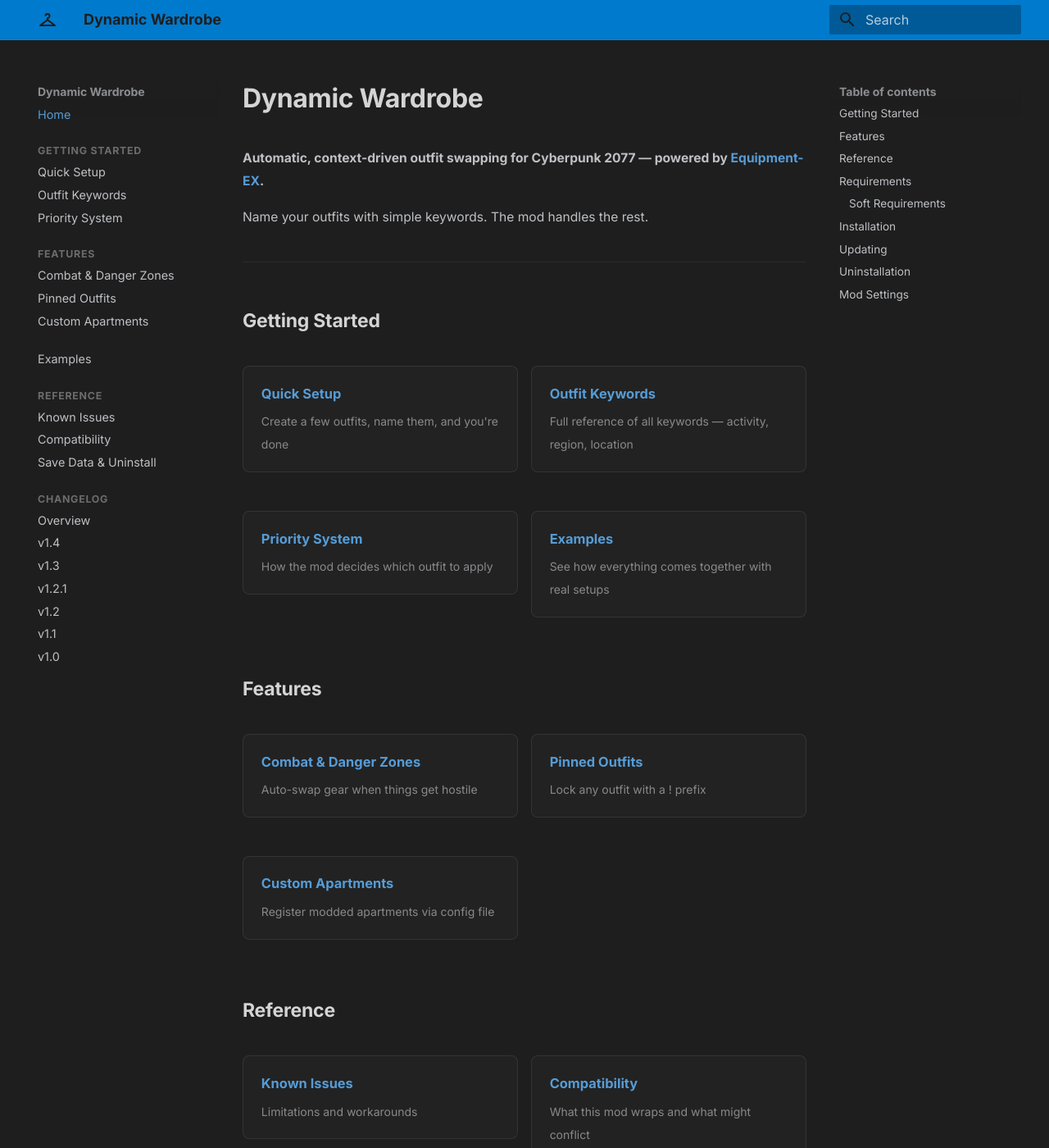
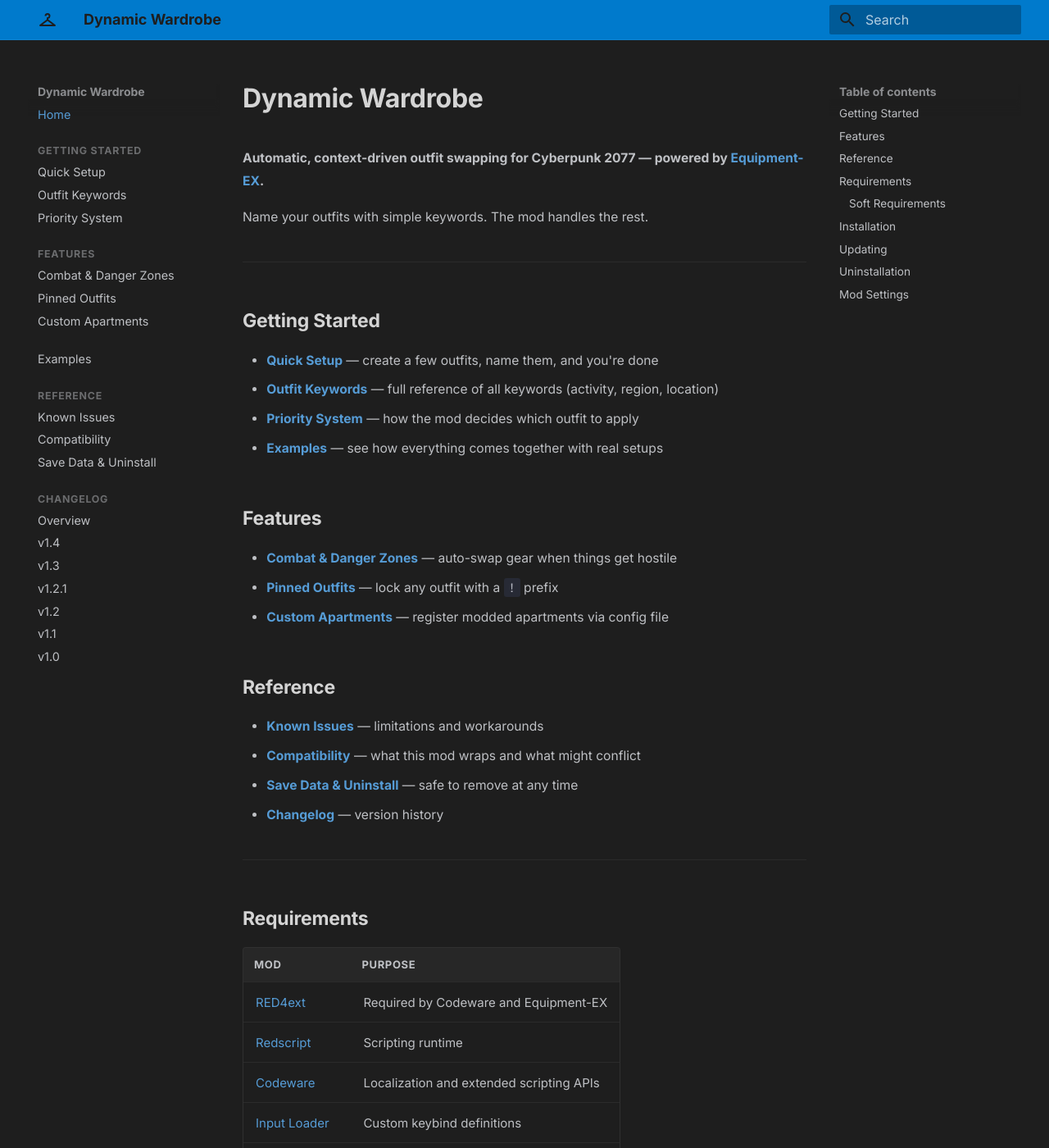
Before and after one commit to Yorivel/Dynamic-Wardrobe, an MkDocs documentation site: the page built from docs/index.md, in a window 1280 px wide and 1400 px high. Shown: the whole window at 82% size. Built offline with MkDocs 1.6.1 and Material for MkDocs 9.7.7, drawn with Linux system fonts in a browser that asks for light colours; some of the changed text lies outside the part shown.

Commit message:
Update docs

```diff
--- a/docs/index.md
+++ b/docs/index.md
@@ -8,43 +8,23 @@
 
 ## Getting Started
 
-<div class="grid-cards" markdown>
-
-[**Quick Setup** *Create a few outfits, name them, and you're done*](quickstart.md)
-
-[**Outfit Keywords** *Full reference of all keywords — activity, region, location*](keywords.md)
-
-[**Priority System** *How the mod decides which outfit to apply*](priority.md)
-
-[**Examples** *See how everything comes together with real setups*](examples.md)
-
-</div>
+- [**Quick Setup**](quickstart.md) — create a few outfits, name them, and you're done
+- [**Outfit Keywords**](keywords.md) — full reference of all keywords (activity, region, location)
+- [**Priority System**](priority.md) — how the mod decides which outfit to apply
+- [**Examples**](examples.md) — see how everything comes together with real setups
 
 ## Features
 
-<div class="grid-cards" markdown>
-
-[**Combat & Danger Zones** *Auto-swap gear when things get hostile*](combat.md)
-
-[**Pinned Outfits** *Lock any outfit with a ! prefix*](pinned.md)
-
-[**Custom Apartments** *Register modded apartments via config file*](apartments.md)
-
-</div>
+- [**Combat & Danger Zones**](combat.md) — auto-swap gear when things get hostile
+- [**Pinned Outfits**](pinned.md) — lock any outfit with a `!` prefix
+- [**Custom Apartments**](apartments.md) — register modded apartments via config file
 
 ## Reference
 
-<div class="grid-cards" markdown>
-
-[**Known Issues** *Limitations and workarounds*](issues.md)
-
-[**Compatibility** *What this mod wraps and what might conflict*](compatibility.md)
-
-[**Save Data & Uninstall** *Safe to remove at any time*](save-data.md)
-
-[**Changelog** *Version history*](changelog/index.md)
-
-</div>
+- [**Known Issues**](issues.md) — limitations and workarounds
+- [**Compatibility**](compatibility.md) — what this mod wraps and what might conflict
+- [**Save Data & Uninstall**](save-data.md) — safe to remove at any time
+- [**Changelog**](changelog/index.md) — version history
 
 ---
 
--- a/docs/stylesheets/extra.css
+++ b/docs/stylesheets/extra.css
@@ -192,46 +192,6 @@
   font-size: 0.62rem !important;
 }
 
-/* === Home page grid cards === */
-
-.grid-cards {
-  display: grid;
-  grid-template-columns: repeat(auto-fit, minmax(220px, 1fr));
-  gap: 1em;
-  margin: 1.5em 0;
-}
-
-.grid-cards a {
-  display: block;
-  padding: 1.2em 1.4em;
-  border: 1px solid rgba(255, 255, 255, 0.08);
-  border-radius: 8px;
-  background: rgba(255, 255, 255, 0.02);
-  text-decoration: none;
-  color: inherit;
-  transition: border-color 0.2s, background 0.2s;
-}
-
-.grid-cards a:hover {
-  border-color: #007acc;
-  background: rgba(0, 122, 204, 0.06);
-  color: inherit;
-}
-
-.grid-cards a strong {
-  display: block;
-  font-size: 0.82rem;
-  margin-bottom: 0.3em;
-  color: #569cd6;
-}
-
-.grid-cards a em {
-  font-style: normal;
-  font-size: 0.7rem;
-  opacity: 0.65;
-  line-height: 1.5;
-}
-
 /* === Content max-width for readability === */
 
 .md-content__inner {
```
